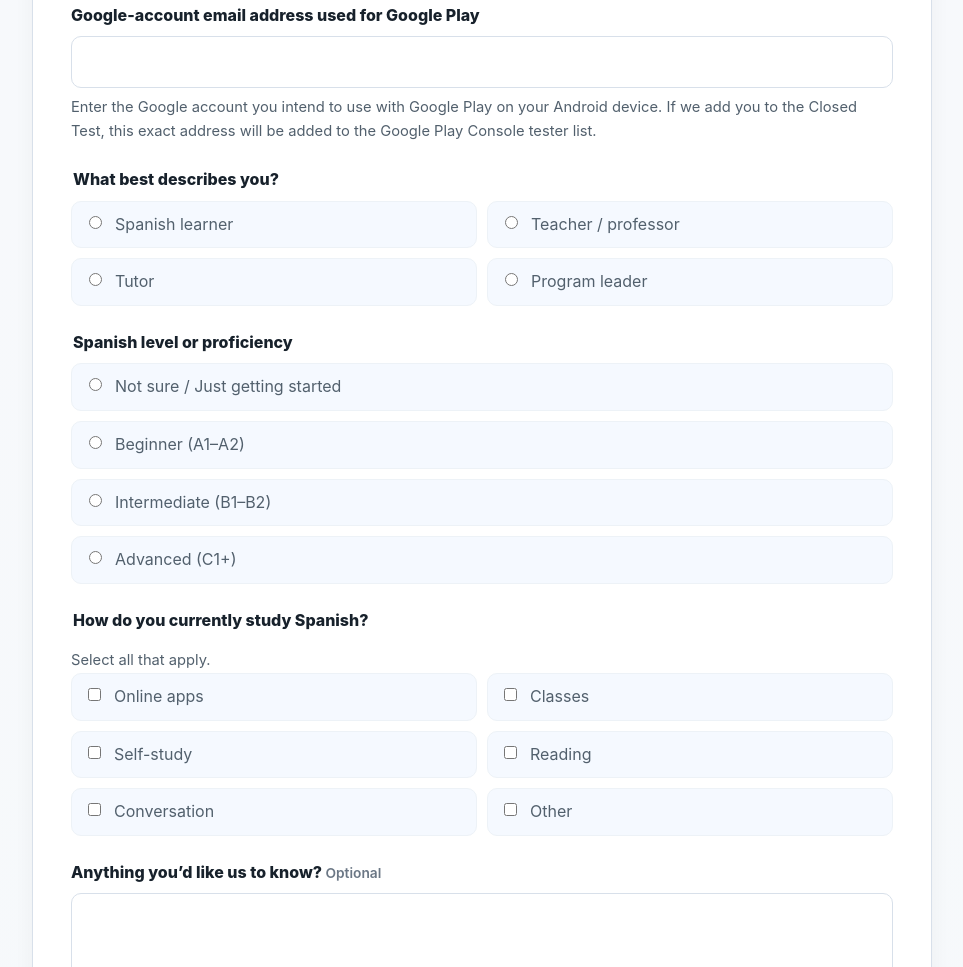
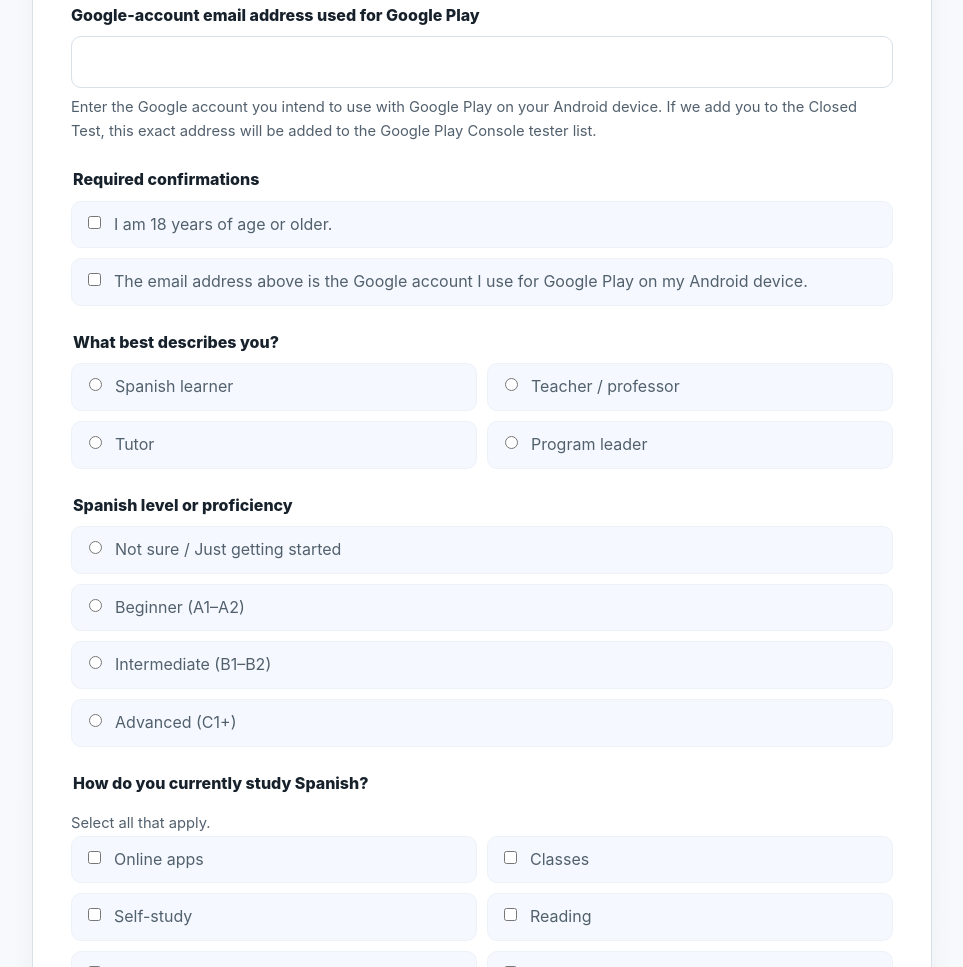
Before and after one commit to normstraker/verbcompass-website, a plain HTML site: page founding-testers/index.html in a window 1280 px wide. Shown: the part 7675-8642 px from the top of the page, without its empty margins (158-1121 px from the left). Drawn offline with Linux system fonts and the light colour scheme.

Commit message:
Require age and Google Play account confirmations for testers

```diff
--- a/founding-testers/index.html
+++ b/founding-testers/index.html
@@ -569,6 +569,30 @@
               </div>
 
               <fieldset class="form-field">
+                <legend>Required confirmations</legend>
+                <div class="form-options">
+                  <label class="form-option">
+                    <input
+                      type="checkbox"
+                      name="age_18_or_older"
+                      value="yes"
+                      required
+                    />
+                    <span>I am 18 years of age or older.</span>
+                  </label>
+                  <label class="form-option">
+                    <input
+                      type="checkbox"
+                      name="google_play_account_confirmed"
+                      value="yes"
+                      required
+                    />
+                    <span>The email address above is the Google account I use for Google Play on my Android device.</span>
+                  </label>
+                </div>
+              </fieldset>
+
+              <fieldset class="form-field">
                 <legend>What best describes you?</legend>
                 <div class="form-options form-options-grid">
                   <label class="form-option"><input type="radio" name="participant_role" value="spanish-learner" required /><span>Spanish learner</span></label>
```
Also changed, not shown: 2 other files.
